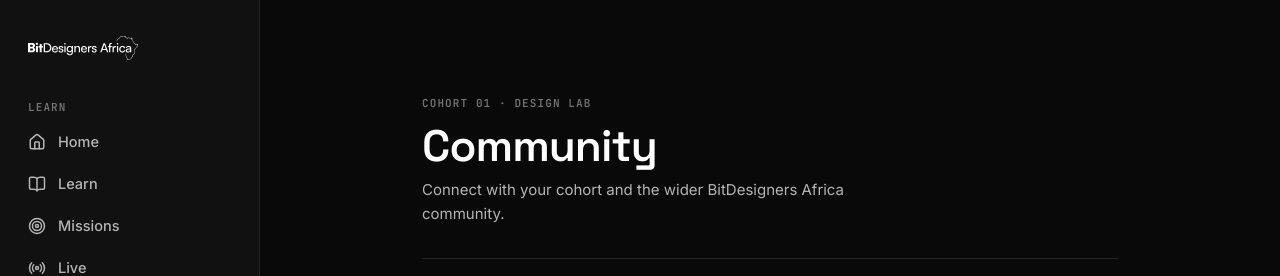
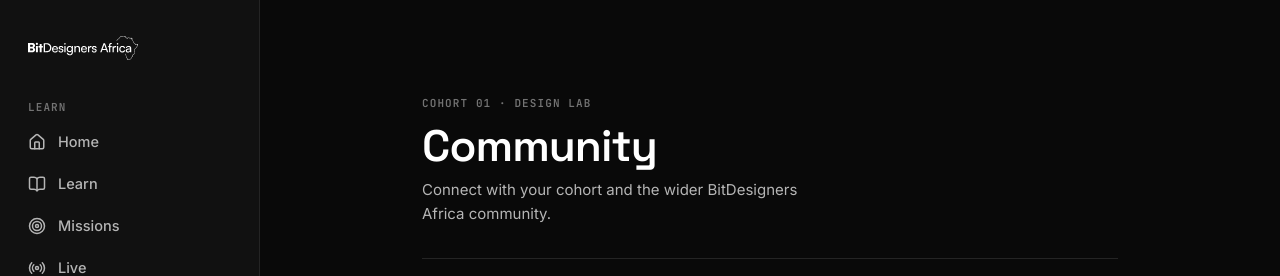
Before and after one commit to matt-marly/bit-designers-lms, a Next.js app: page /community in a window 1280 px wide. Shown: the top 276 px of the page. Built offline with nearby package versions, Linux system fonts and the light colour scheme.

Commit message:
stage 9: community page complete
Co-Authored-By: Claude Opus 4.6 <noreply@anthropic.com>

```diff
--- a/app/(dashboard)/community/page.tsx
+++ b/app/(dashboard)/community/page.tsx
@@ -234,7 +234,7 @@ export default function CommunityPage() {
           color: "var(--color-text-secondary)",
           margin: 0,
           marginTop: 8,
-          maxWidth: 480,
+          maxWidth: 420,
         }}
       >
         Connect with your cohort and the wider BitDesigners Africa community.
```
